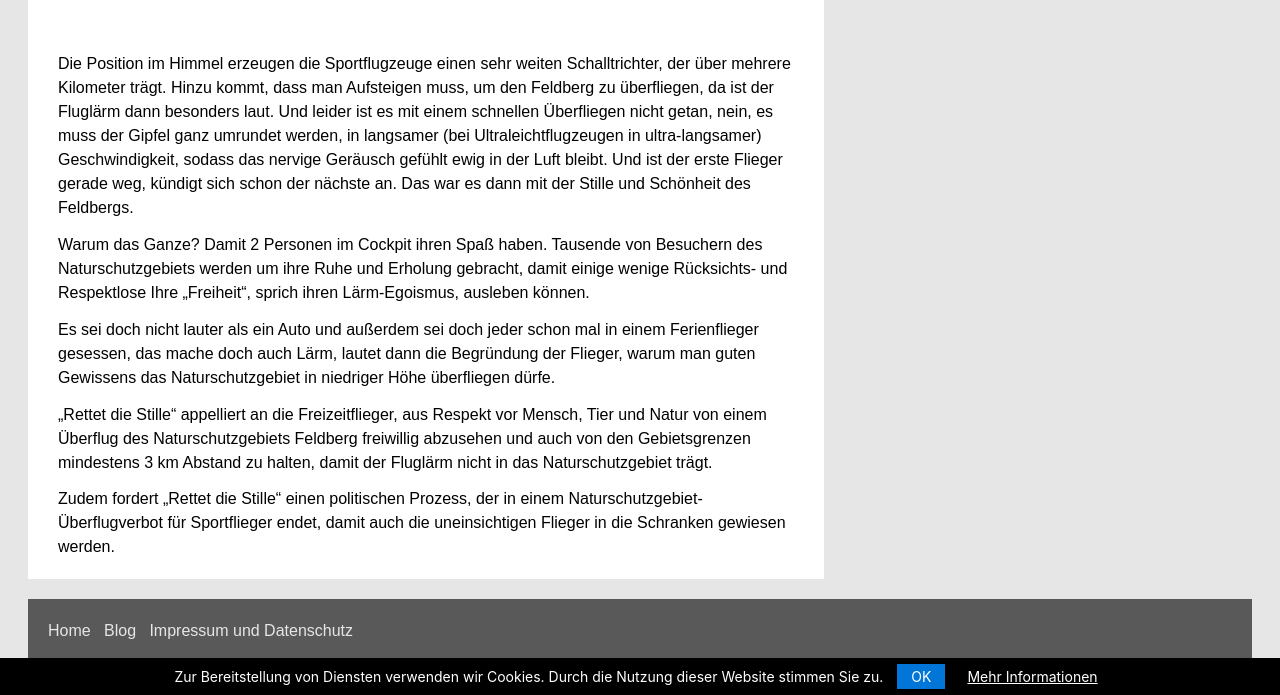
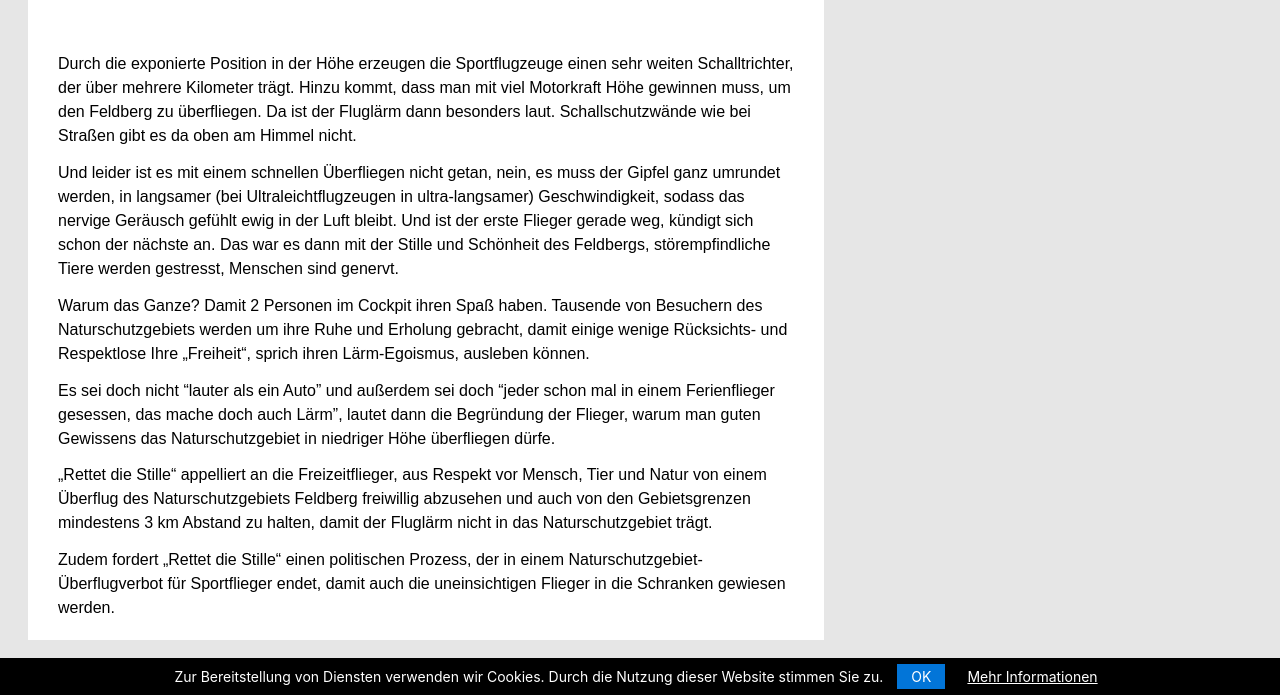
Before and after one commit to rettet-die-stille/rettet-die-stille.github.io, a Jekyll site: the page built from _posts/2020-11-18-keine-sportflieger-ueber-dem-naturschutzgebiet-feldberg.md, in a window 1280 px wide and 900 px high, scrolled down 1443 px, cut to the strip 205-900 px from the top of the window. Built offline with Jekyll 4.4.1, drawn with Linux system fonts in a browser that asks for light colours.

Commit message:
Update 2020-11-18-keine-sportflieger-ueber-dem-naturschutzgebiet-feldberg.md

```diff
--- a/_posts/2020-11-18-keine-sportflieger-ueber-dem-naturschutzgebiet-feldberg.md
+++ b/_posts/2020-11-18-keine-sportflieger-ueber-dem-naturschutzgebiet-feldberg.md
@@ -21,11 +21,13 @@ Ein eindrückliches Beispiel für den Freizeitflieger Fluglärm bietet das nachf
 
 <br />
 
-Die Position im Himmel erzeugen die Sportflugzeuge einen sehr weiten Schalltrichter, der über mehrere Kilometer trägt. Hinzu kommt, dass man Aufsteigen muss, um den Feldberg zu überfliegen, da ist der Fluglärm dann besonders laut. Und leider ist es mit einem schnellen Überfliegen nicht getan, nein, es muss der Gipfel ganz umrundet werden, in langsamer (bei Ultraleichtflugzeugen in ultra-langsamer) Geschwindigkeit, sodass das nervige Geräusch gefühlt ewig in der Luft bleibt. Und ist der erste Flieger gerade weg, kündigt sich schon der nächste an. Das war es dann mit der Stille und Schönheit des Feldbergs.
+Durch die exponierte Position in der Höhe erzeugen die Sportflugzeuge einen sehr weiten Schalltrichter, der über mehrere Kilometer trägt. Hinzu kommt, dass man mit viel Motorkraft Höhe gewinnen muss, um den Feldberg zu überfliegen. Da ist der Fluglärm dann besonders laut. Schallschutzwände wie bei Straßen gibt es da oben am Himmel nicht.
+
+Und leider ist es mit einem schnellen Überfliegen nicht getan, nein, es muss der Gipfel ganz umrundet werden, in langsamer (bei Ultraleichtflugzeugen in ultra-langsamer) Geschwindigkeit, sodass das nervige Geräusch gefühlt ewig in der Luft bleibt. Und ist der erste Flieger gerade weg, kündigt sich schon der nächste an. Das war es dann mit der Stille und Schönheit des Feldbergs, störempfindliche Tiere werden gestresst, Menschen sind genervt.
 
 Warum das Ganze? Damit 2 Personen im Cockpit ihren Spaß haben. Tausende von Besuchern des Naturschutzgebiets werden um ihre Ruhe und Erholung gebracht, damit einige wenige Rücksichts- und Respektlose Ihre „Freiheit“, sprich ihren Lärm-Egoismus, ausleben können.
 
-Es sei doch nicht lauter als ein Auto und außerdem sei doch jeder schon mal in einem Ferienflieger gesessen, das mache doch auch Lärm, lautet dann die Begründung der Flieger, warum man guten Gewissens das Naturschutzgebiet in niedriger Höhe überfliegen dürfe.
+Es sei doch nicht "lauter als ein Auto" und außerdem sei doch "jeder schon mal in einem Ferienflieger gesessen, das mache doch auch Lärm", lautet dann die Begründung der Flieger, warum man guten Gewissens das Naturschutzgebiet in niedriger Höhe überfliegen dürfe.
 
 „Rettet die Stille“ appelliert an die Freizeitflieger, aus Respekt vor Mensch, Tier und Natur von einem Überflug des Naturschutzgebiets Feldberg freiwillig abzusehen und auch von den Gebietsgrenzen mindestens 3 km Abstand zu halten, damit der Fluglärm nicht in das Naturschutzgebiet trägt.
 
```
